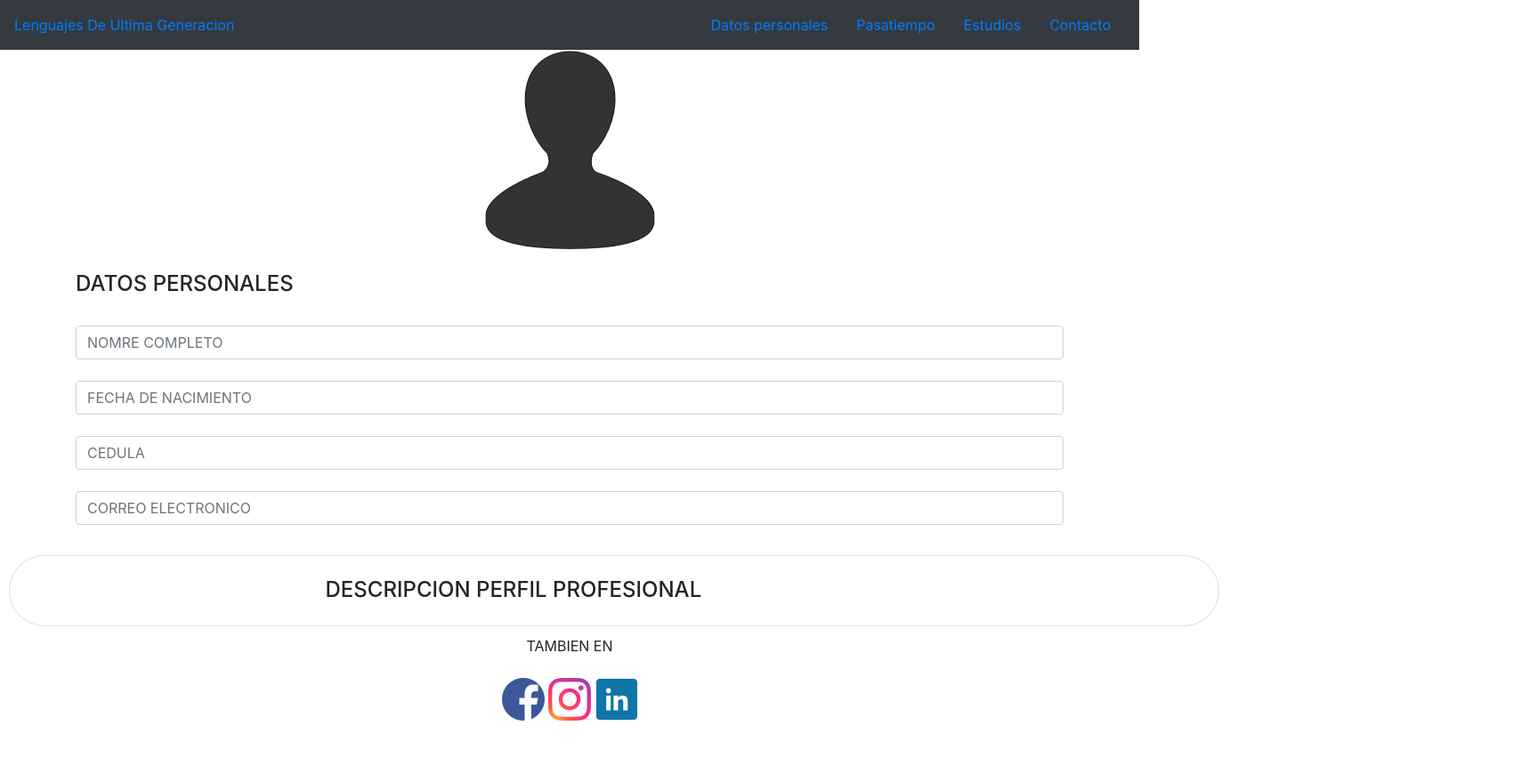
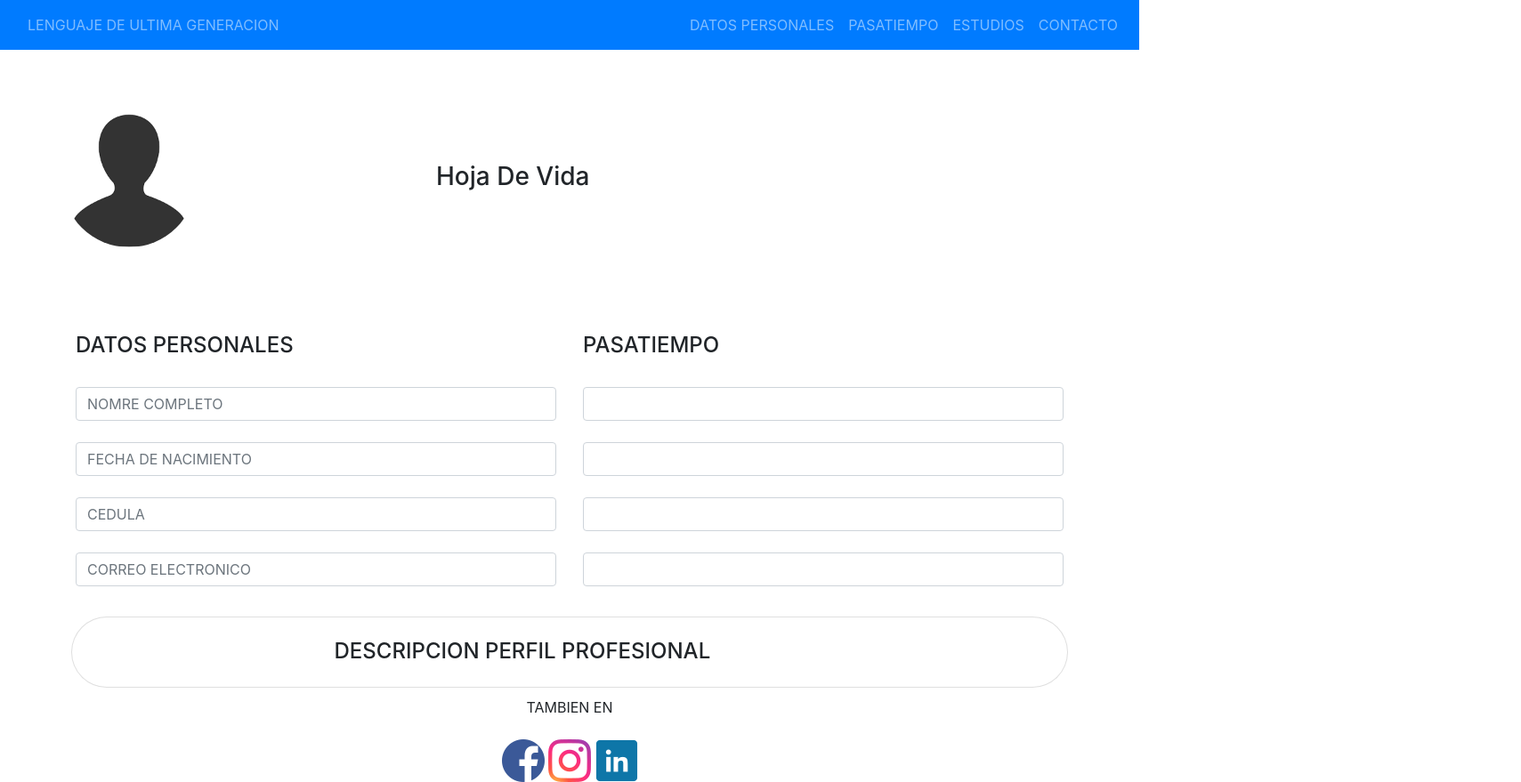
Before and after one commit to joha1012/Taller1, a plain HTML site: page index.html in a window 1280 px wide. Shown: the whole page at 89% size, 1709 px wide, since content can reach past the window. Before the commit the page ends 810 px from the top, so only its background shows below. Drawn offline with nearby package versions, Linux system fonts and the light colour scheme.

Commit message:
se hace la modificacion del index.html pasatiempo

```diff
--- a/index.html
+++ b/index.html
@@ -10,33 +10,58 @@
     <script src="https://code.jquery.com/jquery-3.3.1.slim.min.js" integrity="sha384-q8i/X+965DzO0rT7abK41JStQIAqVgRVzpbzo5smXKp4YfRvH+8abtTE1Pi6jizo" crossorigin="anonymous"></script>
     <script src="https://cdn.jsdelivr.net/npm/popper.js@1.14.7/dist/umd/popper.min.js" integrity="sha384-UO2eT0CpHqdSJQ6hJty5KVphtPhzWj9WO1clHTMGa3JDZwrnQq4sF86dIHNDz0W1" crossorigin="anonymous"></script>
     <link rel="stylesheet" href="">
-    <title>Hoja De Vida</title>
+    <title>HOJA DE VIDA</title>
 </head>
-<nav>
-    <nav id="navbar-example2" class="navbar navbar-light bg-dark">
-        <a class="navbar-item" href="">Lenguajes De Ultima Generacion</a>
-        <ul class="nav nav-pills">
+
+<body>
+    <nav class="navbar navbar-expand-lg navbar-dark bg-primary">
+        <div class="container-fluid">
+            <span class="navbar-text">LENGUAJE DE ULTIMA GENERACION</span>
+            <div class="row">
+                <div>
+                    <button class="navbar-toggler" type="button" data-bs-toggle="collapse" data-bs-target="#navbarText" aria-controls="navbarText" aria-expanded="false" aria-label="Toggle navigation">
+                        <span class="navbar-toggler-icon"></span>
+                    </button>
+                    <div class="collapse navbar-collapse" id="navbarText">
+                        <ul class="navbar-nav me-auto mb-2 mb-lg-0">
+
                             <li class="nav-item">
-                <a class="nav-link" href="#scrollspyHeading1">Datos personales</a>
+                                <a class="nav-link" href="#">DATOS PERSONALES</a>
                             </li>
                             <li class="nav-item">
-                <a class="nav-link" href="#scrollspyHeading1">Pasatiempo</a>
+                                <a class="nav-link" href="#">PASATIEMPO</a>
                             </li>
                             <li class="nav-item">
-                <a class="nav-link" href="#scrollspyHeading1">Estudios</a>
+                                <a class="nav-link" href="#">ESTUDIOS</a>
                             </li>
                             <li class="nav-item">
-                <a class="nav-link" href="#scrollspyHeading1">Contacto</a>
+                                <a class="nav-link" href="#">CONTACTO</a>
                             </li>
-
+                        </ul>
+                    </div>
+                </div>
+            </div>
+        </div>
     </nav>
 
-    <section>
-        <img src="persona.png" class="rounded mx-auto d-block" alt="icon">
-
-
-
-        <body>
+    <br>
+    <br>
+    <br>
+    <div class="container">
+        <div class="row">
+            <DIv>
+                <a></a><img src="persona.png" alt="..." class="rounded-circle" width="150" height="150"></a>
+            </DIv>
+            <div class="col align-self-center">
+                <div class="col-md offset-md-3">
+                    <h3>Hoja De Vida</h3>
+                </div>
+            </div>
+        </div>
+    </div>
+    <br>
+    <br>
+    <br>
     <br>
     <div class="container">
         <div class="row align-items-start">
@@ -47,8 +72,14 @@
                 <input type="nombre" class="form-control" id="exampleFormControlInput1" placeholder="CEDULA"><br>
                 <input type="nombre" class="form-control" id="exampleFormControlInput1" placeholder="CORREO ELECTRONICO"><br>
             </div>
+            <div class="col">
+                <h4>PASATIEMPO</h4> <br>
+                <input type="nombre" class="form-control" id="exampleFormControlInput1" placeholder=""><br>
+                <input type="nombre" class="form-control" id="exampleFormControlInput1" placeholder=""><br>
+                <input type="nombre" class="form-control" id="exampleFormControlInput1" placeholder=""><br>
+                <input type="nombre" class="form-control" id="exampleFormControlInput1" placeholder=""><br>
             </div>
-            </div>
+
             <div class="card" style="width: 85rem; height: 5rem; margin: 10px; border-radius: 50px;">
                 <div class="col-md offset-md-3">
 
@@ -56,9 +87,16 @@
                     <h4>DESCRIPCION PERFIL PROFESIONAL</h4>
                 </div>
             </div>
+        </div>
 
+    </div>
+    </div>
+    </div>
+    </div>
+    <div class="container">
+
+    </div>
 </body>
-
 <header>
     <footer>
         <div style="text-align: center;">
```
Lines whose indentation alone changed are shown as unchanged.
